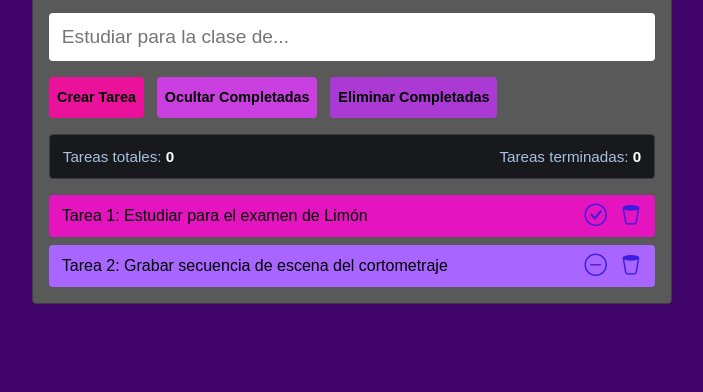
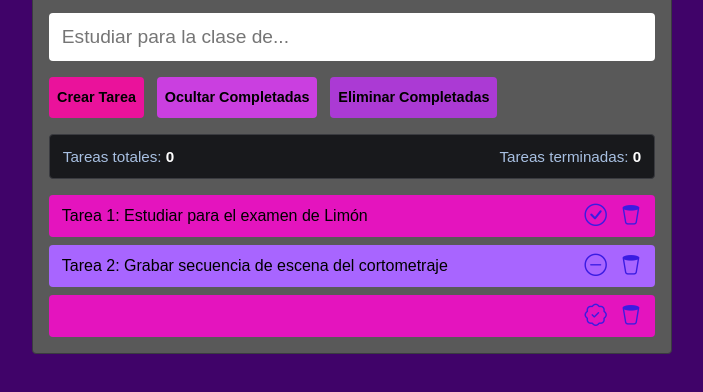
Before and after one commit to elsneik/Lista-tareas, a plain HTML site: page index.html in a window 1280 px wide. Both pictures are taken after a click on the button "Crear Tarea". Shown: the part 100-492 px from the top of the page, without its empty margins (288-991 px from the left). Drawn offline with nearby package versions, Linux system fonts and the light colour scheme; a web font is replaced by a local one.

Commit message:
Se creo la funcionalidad de crear y agregar tarea en js

```diff
--- a/index.html
+++ b/index.html
@@ -37,10 +37,11 @@
         <input
             type="text"
             class="tarea-entrada"
+            id="tareaEntrada"
             placeholder="Estudiar para la clase de..." />
 
         <div class="contenedor-botones">
-            <button class="boton boton-agregar">Crear Tarea</button>
+            <button class="boton boton-agregar" id="botonAgregar">Crear Tarea</button>
             <button class="boton boton-ocultar">Ocultar Completadas</button>
             <button class="boton boton-eliminar">Eliminar Completadas</button>
         </div>
@@ -50,7 +51,7 @@
             <p>Tareas terminadas: <span class="tareas-terminadas">0</span></p>
         </div>
 
-        <div class="contenedor-tareas">
+        <div class="contenedor-tareas" id="contenedorTareas">
 
             <div class="tarea">
                 <p class="tarea-texto">Tarea 1: Estudiar para el examen de Limón</p>
--- a/script.js
+++ b/script.js
@@ -0,0 +1,57 @@
+/* REFERENCIAS DEL DOOM */
+
+const tareaEntrada = document.getElementById('tareaEntrada');
+const botonAgregar = document.getElementById('botonAgregar');
+const contenedorTareas = document.getElementById("contenedorTareas");
+
+
+/* FUNCIÓN PARA CREAR EL ELEMENTO TAREA (FUNCIÓN CREADORA DE NODO) */
+
+function crearElementoTarea() {
+  // Crear los elementos html de la tarea
+  const tareaContenedor = document.createElement('div');
+  const tareaTexto = document.createElement('p');
+  const iconosContenedor = document.createElement('div');
+  const iconoCompletada = document.createElement('i');
+  const iconoEliminar = document.createElement('i');
+
+  // CREAR LA ESTRUCTURA DE LA TAREA
+
+  iconosContenedor.append(iconoCompletada , iconoEliminar);
+  tareaContenedor.append(tareaTexto , iconosContenedor);
+
+
+
+  // AGREGAMOS LAS CLASES A LOS ELEMENTOS DE LA TAREA
+
+  tareaContenedor.classList.add('tarea');
+  tareaTexto.classList.add('tarea-texto');
+  iconosContenedor.classList.add('tarea-iconos');
+  iconoCompletada.classList.add('bi' , 'bi-patch-check');
+  iconoEliminar.classList.add('bi' , 'bi-trash2');
+
+
+  // AGREGAMOS EL TEXTO DEL USUARIO
+
+  tareaTexto.innerText = tareaEntrada.value;
+
+  // RETORNAMOS LA ESTRUCTURA DE LA TAREA
+
+return tareaContenedor;
+
+
+}
+/* ESCUCHADOR */
+
+botonAgregar.addEventListener('click', agregarTarea);
+
+// FUNCION AGREGAR AL ELEMENTO TAREA
+
+function agregarTarea() {
+    const elementoTarea = crearElementoTarea();
+    contenedorTareas.append(elementoTarea);
+
+    //Reiniciar el value
+
+    tareaEntrada.value = "";
+}
```
